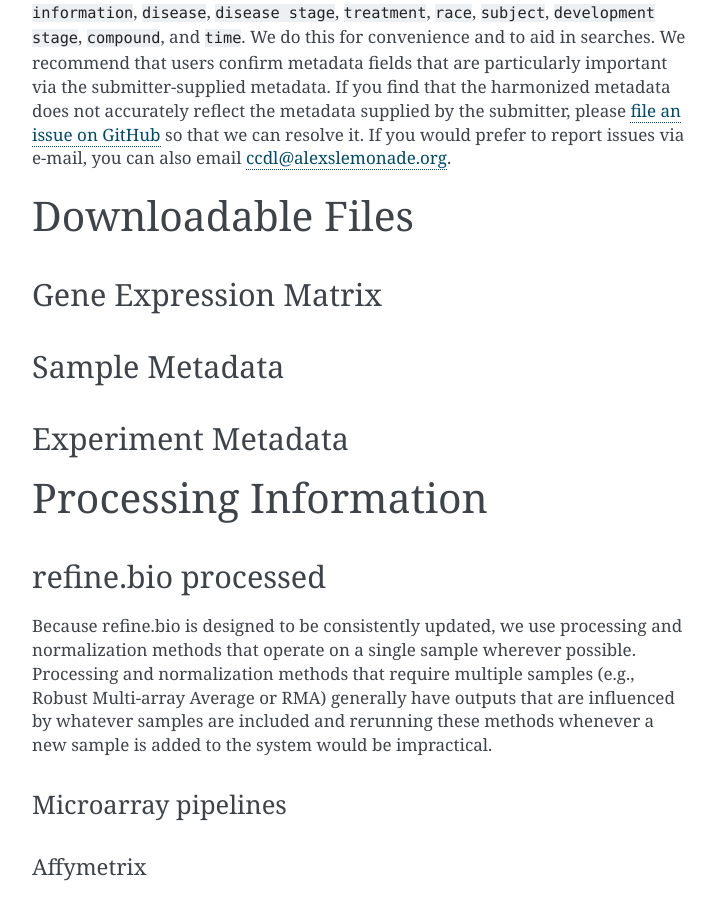
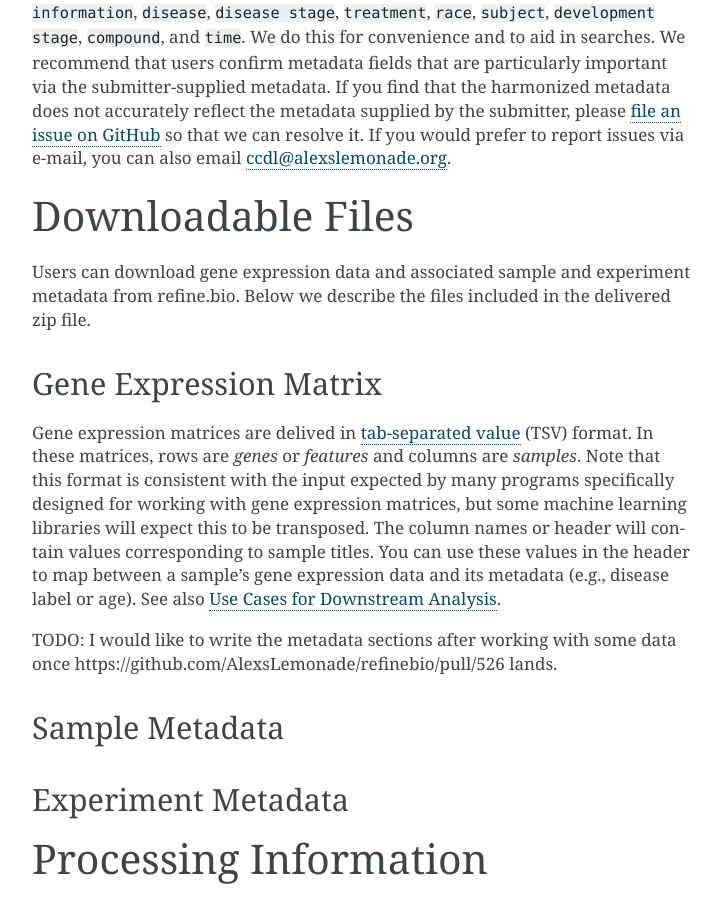
Before and after one commit to AlexsLemonade/refinebio-docs, a Sphinx documentation site: the page built from docs/main_text.md, in a window 1280 px wide and 900 px high, scrolled down 1431 px. Shown: the whole window, without its empty margins (388-1109 px from the left). Built offline with Sphinx 7.4.7, drawn with Linux system fonts in a browser that asks for light colours.

Commit message:
Draft of gene expression matrix section of downloads (#10)
* Draft of gene expression matrix section of downloads

* Merge master into jaclyn-taroni/draft-downloadable

```diff
--- a/docs/main_text.md
+++ b/docs/main_text.md
@@ -49,7 +49,18 @@
 
 # Downloadable Files
 
+Users can download gene expression data and associated sample and experiment metadata from refine.bio.
+Below we describe the files included in the delivered zip file.
+
 ## Gene Expression Matrix
+
+Gene expression matrices are delived in [tab-separated value](https://en.wikipedia.org/wiki/Tab-separated_values) (TSV) format.
+In these matrices, rows are _genes_ or _features_ and columns are _samples_.
+Note that this format is consistent with the input expected by many programs specifically designed for working with gene expression matrices, but some machine learning libraries will expect this to be transposed.
+The column names or header will contain values corresponding to sample titles.
+You can use these values in the header to map between a sample's gene expression data and its metadata (e.g., disease label or age). See also [Use Cases for Downstream Analysis](#use-cases-for-downstream-analysis).
+
+TODO: I would like to write the metadata sections after working with some data once https://github.com/AlexsLemonade/refinebio/pull/526 lands.
 
 ## Sample Metadata
 
```
